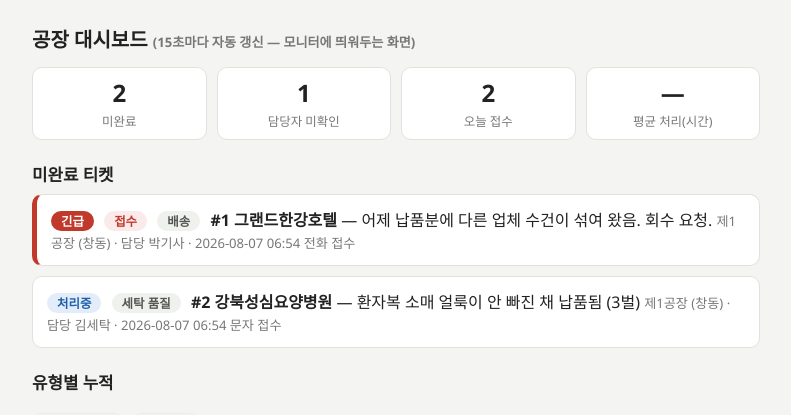
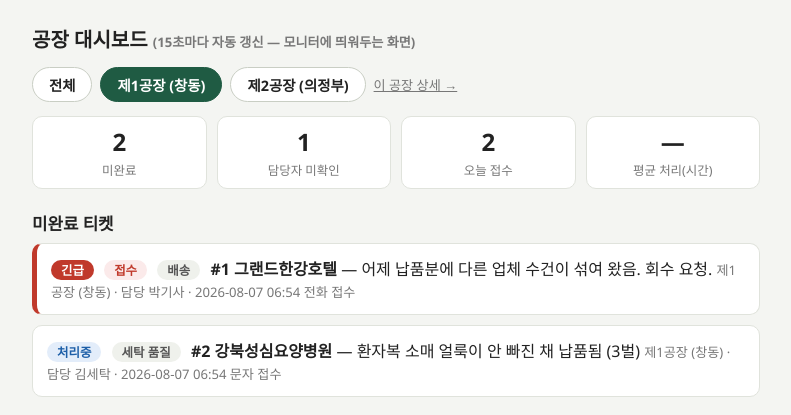
Before and after one commit to IngakHwang/laundry-claim, a FastAPI app: page /?factory=1 in a window 1280 px wide. Shown: the part 44-459 px from the top of the page, without its empty margins (244-1035 px from the left). Run offline with FastAPI, Linux system fonts and the light colour scheme; data comes from the database, SQL or seed files in the repository.

Commit message:
공장 탭·공장 상세 + 품목 모델(items/client_items) + 인력 정보 확장, 1공장 기사 4명
거래처마다 취급 품목이 다름(모텔=가운·발수건 없음). 인력에 담당 업무·연락처(가짜)·입사일. 사고: dict 키 items가 내장 기능과 충돌해 500 - goods로 개명.

Co-Authored-By: Claude Fable 5 <noreply@anthropic.com>

Claude-Session: https://claude.ai/code/session_01HEeBvtzrorzwoFXPg8mY1s

```diff
--- a/app.py
+++ b/app.py
@@ -111,7 +111,20 @@ def init_db() -> None:
         id         INTEGER PRIMARY KEY,
         factory_id INTEGER REFERENCES factories(id),
         name       TEXT NOT NULL,
-        role       TEXT NOT NULL CHECK (role IN ('manager','factory','driver'))
+        role       TEXT NOT NULL CHECK (role IN ('manager','factory','driver')),
+        duty       TEXT DEFAULT '',           -- 담당 업무: 인력=공정(세탁·다림…), 기사=노선(1호차 창동 방면)
+        phone      TEXT DEFAULT '',           -- 연락처 (전부 가짜 — v2 문자 발송이 갈 자리)
+        hired_at   TEXT DEFAULT ''            -- 입사 연월
+    );
+    CREATE TABLE IF NOT EXISTS items (        -- 품목 사전 (시트·베개피·수건…)
+        id   INTEGER PRIMARY KEY,
+        name TEXT NOT NULL
+    );
+    CREATE TABLE IF NOT EXISTS client_items ( -- 거래처별 취급 품목 — 호텔마다 구성이 다르다
+        client_id INTEGER NOT NULL REFERENCES clients(id),   -- (모텔엔 가운·발수건이 없는 식)
+        item_id   INTEGER NOT NULL REFERENCES items(id),
+        daily_qty INTEGER DEFAULT 0,          -- 하루 수량 추정(장)
+        PRIMARY KEY (client_id, item_id)
     );
     CREATE TABLE IF NOT EXISTS complaints (   -- 컴플레인 티켓 (이 시스템의 중심 개체)
         id          INTEGER PRIMARY KEY,
@@ -169,14 +182,62 @@ def init_db() -> None:
             (2, "의정부 그랜드컨벤션",   "웨딩홀·연회",    0, 600, "행사 일정 따라 물량 변동 큼 — 주말 집중"),
             (2, "포천 힐스파리조트",     "온천리조트",   120, 340, "주말 물량 2배"),
         ])
-        # 인력: 제1공장 공장장1+16, 제2공장 공장장1+4, 기사 3 (1공장 2·2공장 1)
-        rows = [(1, "강만석", "manager"), (2, "윤정례", "manager")]
-        rows += [(1, n, "factory") for n in [
-            "김세탁", "이다림", "박정리", "최민수", "정호영", "한가람", "오세훈", "서지우",
-            "남기웅", "문채원", "임태호", "조성민", "배수지", "신동엽", "권나라", "황보라"]]
-        rows += [(2, n, "factory") for n in ["장미란", "전상국", "고아라", "유병재"]]
-        rows += [(1, "박기사", "driver"), (1, "최배송", "driver"), (2, "나운전", "driver")]
-        con.executemany("INSERT INTO staff (factory_id, name, role) VALUES (?,?,?)", rows)
+        # 인력: 제1공장 공장장1+16+기사4, 제2공장 공장장1+4+기사1
+        # 공정은 세탁공장 실제 흐름(세탁→건조→다림→포장→검수)에서, 입사일은 돌려가며 배정
+        duties = ["세탁", "건조", "다림(롤러)", "포장", "검수"]
+        hires = ["2019-03", "2020-11", "2021-06", "2022-02", "2022-09", "2023-04", "2024-01", "2025-05"]
+        rows = [
+            (1, "강만석", "manager", "제1공장 총괄 (생산·품질 책임)", "2018-05"),
+            (2, "윤정례", "manager", "제2공장 총괄", "2021-01"),
+        ]
+        f1_workers = ["김세탁", "이다림", "박정리", "최민수", "정호영", "한가람", "오세훈", "서지우",
+                      "남기웅", "문채원", "임태호", "조성민", "배수지", "신동엽", "권나라", "황보라"]
+        rows += [(1, n, "factory", duties[i % 5] + " 담당", hires[i % 8]) for i, n in enumerate(f1_workers)]
+        rows += [(2, n, "factory", duties[i % 5] + " 담당", hires[(i + 3) % 8])
+                 for i, n in enumerate(["장미란", "전상국", "고아라", "유병재"])]
+        rows += [
+            (1, "박기사", "driver", "1호차 — 창동·도봉 방면", "2020-04"),
+            (1, "최배송", "driver", "2호차 — 수유·미아 방면", "2022-08"),
+            (1, "정노선", "driver", "3호차 — 의정부 방면", "2023-10"),
+            (1, "한기동", "driver", "4호차 — 대형 호텔 전담", "2024-06"),
+            (2, "나운전", "driver", "의정부·포천 방면", "2022-03"),
+        ]
+        for i, (fid, name, role, duty, hired) in enumerate(rows):
+            con.execute("INSERT INTO staff (factory_id, name, role, duty, phone, hired_at) VALUES (?,?,?,?,?,?)",
+                        (fid, name, role, duty, f"010-20{i:02d}-{3000 + i * 7:04d}", hired))  # 번호는 전부 가짜
+
+        # ── 품목 사전 + 거래처별 취급 품목 ──────────────────────
+        item_names = ["시트", "이불커버", "베개피", "수건(대)", "수건(중)", "발수건",
+                      "가운", "침대패드", "환자복", "담요", "테이블보", "냅킨"]
+        con.executemany("INSERT INTO items (name) VALUES (?)", [(n,) for n in item_names])
+        item_id = {n: i + 1 for i, n in enumerate(item_names)}
+
+        # 객실 하나(투숙 기준)가 하루에 내놓는 표준 세트 — 여기에 호텔별 차이를 얹는다
+        HOTEL_SET = {"시트": 2, "이불커버": 1, "베개피": 2, "수건(대)": 2, "수건(중)": 2,
+                     "발수건": 1, "침대패드": 0.2}
+        profiles = {
+            "그랜드한강호텔":        dict(HOTEL_SET, **{"가운": 2}),   # 관광호텔 — 가운까지 풀 세트
+            "수유 리버사이드호텔":   dict(HOTEL_SET, **{"가운": 2}),
+            "의정부 엠스테이션호텔": dict(HOTEL_SET),                  # 비즈니스 — 가운 없음
+            "창동 호텔더블유":       dict(HOTEL_SET),
+            "스테이노원":            {k: v for k, v in HOTEL_SET.items() if k != "발수건"},  # 발수건도 없음
+            "도봉 베뉴모텔":         {"시트": 2, "이불커버": 1, "베개피": 2, "수건(대)": 2, "수건(중)": 2},
+            "미아 클라우드모텔":     {"시트": 2, "이불커버": 1, "베개피": 2, "수건(대)": 2, "수건(중)": 2},
+            "포천 힐스파리조트":     dict(HOTEL_SET, **{"가운": 2}),
+        }
+        for cname, prof in profiles.items():
+            crow = con.execute("SELECT id, rooms FROM clients WHERE name=?", (cname,)).fetchone()
+            occupied = int(crow["rooms"] * 0.7)          # 가동률 70% 가정
+            for iname, per_room in prof.items():
+                con.execute("INSERT INTO client_items VALUES (?,?,?)",
+                            (crow["id"], item_id[iname], int(occupied * per_room)))
+        # 표준 세트가 안 맞는 두 곳은 손으로 (요양병원 = 환자복 중심, 웨딩홀 = 테이블 리넨 중심)
+        py_id = con.execute("SELECT id FROM clients WHERE name='강북성심요양병원'").fetchone()["id"]
+        for iname, qty in {"환자복": 210, "시트": 100, "베개피": 100, "담요": 30, "수건(중)": 150}.items():
+            con.execute("INSERT INTO client_items VALUES (?,?,?)", (py_id, item_id[iname], qty))
+        wd_id = con.execute("SELECT id FROM clients WHERE name='의정부 그랜드컨벤션'").fetchone()["id"]
+        for iname, qty in {"테이블보": 120, "냅킨": 700, "수건(중)": 60}.items():
+            con.execute("INSERT INTO client_items VALUES (?,?,?)", (wd_id, item_id[iname], qty))
 
         def sid(name):
             """이름으로 담당자 id 찾기 (예시 티켓 배정용)."""
@@ -219,31 +280,66 @@ LEFT JOIN staff s ON s.id = c.assignee_id
 
 
 @app.get("/")
-def dashboard(request: Request):
-    """공장 대시보드 — 모니터에 띄워두는 화면. 미처리(urgent 먼저, 오래된 것 먼저)가 위."""
+def dashboard(request: Request, factory: int | None = None):
+    """공장 대시보드 — 모니터에 띄워두는 화면. 미처리(urgent 먼저, 오래된 것 먼저)가 위.
+    factory 값이 있으면 그 공장 것만 보여준다 (각 공장 모니터는 자기 공장만 보면 되므로)."""
     con = db()
-    open_tickets = con.execute(TICKET_SELECT + """
-        WHERE c.status != 'done'
-        ORDER BY (c.severity = 'urgent') DESC, c.created_at ASC""").fetchall()
-    done_recent = con.execute(TICKET_SELECT + """
-        WHERE c.status = 'done' ORDER BY c.done_at DESC LIMIT 5""").fetchall()
-    # 지표: 전화·문자가 절대 못 주는 숫자들
+    fwhere = " AND cl.factory_id = ?" if factory else ""   # 공장 필터 조각
+    fargs: tuple = (factory,) if factory else ()
+    open_tickets = con.execute(TICKET_SELECT + " WHERE c.status != 'done'" + fwhere + """
+        ORDER BY (c.severity = 'urgent') DESC, c.created_at ASC""", fargs).fetchall()
+    done_recent = con.execute(TICKET_SELECT + " WHERE c.status = 'done'" + fwhere + """
+        ORDER BY c.done_at DESC LIMIT 5""", fargs).fetchall()
+    # 지표: 전화·문자가 절대 못 주는 숫자들 (공장 필터가 걸리면 그 공장 것만 센다)
+    scoped = "FROM complaints c JOIN clients cl ON cl.id = c.client_id WHERE 1=1" + fwhere
     stats = {
         "open": len(open_tickets),
         "unacked": sum(1 for t in open_tickets if t["status"] == "new"),
-        "today": con.execute("SELECT COUNT(*) FROM complaints WHERE created_at LIKE ?",
-                             (now()[:10] + "%",)).fetchone()[0],
+        "today": con.execute(f"SELECT COUNT(*) {scoped} AND c.created_at LIKE ?",
+                             fargs + (now()[:10] + "%",)).fetchone()[0],
         # 평균 처리 시간(시간 단위): 완료 티켓의 (완료시각-접수시각) 평균
-        "avg_hours": con.execute("""SELECT ROUND(AVG((julianday(done_at)-julianday(created_at))*24),1)
-                                    FROM complaints WHERE status='done'""").fetchone()[0],
+        "avg_hours": con.execute(f"""SELECT ROUND(AVG((julianday(c.done_at)-julianday(c.created_at))*24),1)
+                                     {scoped} AND c.status='done'""", fargs).fetchone()[0],
     }
-    by_type = con.execute("""SELECT type, COUNT(*) n FROM complaints
-                             GROUP BY type ORDER BY n DESC""").fetchall()
+    by_type = con.execute(f"SELECT c.type, COUNT(*) n {scoped} GROUP BY c.type ORDER BY n DESC",
+                          fargs).fetchall()
+    factories = con.execute("SELECT * FROM factories ORDER BY id").fetchall()
     con.close()
     return templates.TemplateResponse(request, "dashboard.html", {
         "open_tickets": open_tickets, "done_recent": done_recent,
         "stats": stats, "by_type": by_type,
+        "factories": factories, "cur_factory": factory,
         "TYPE_LABEL": TYPE_LABEL, "STATUS_LABEL": STATUS_LABEL,
+    })
+
+
+@app.get("/f/{factory_id}")
+def factory_detail(request: Request, factory_id: int):
+    """공장 상세 — 이 공장의 거래처(취급 품목·특이사항), 현재 이슈, 인력 명단을 한 화면에."""
+    con = db()
+    factory = con.execute("SELECT * FROM factories WHERE id=?", (factory_id,)).fetchone()
+    # 거래처 + 각자의 취급 품목 (많은 순으로)
+    client_rows = []
+    for c in con.execute("SELECT * FROM clients WHERE factory_id=? ORDER BY daily_kg DESC",
+                         (factory_id,)).fetchall():
+        its = con.execute("""SELECT i.name, ci.daily_qty FROM client_items ci
+            JOIN items i ON i.id = ci.item_id
+            WHERE ci.client_id=? ORDER BY ci.daily_qty DESC""", (c["id"],)).fetchall()
+        client_rows.append({"c": c, "goods": its})   # 이름이 items면 딕셔너리 내장 기능과 겹쳐 사고남
+    total_kg = sum(r["c"]["daily_kg"] for r in client_rows)
+    # 현재 이슈 = 이 공장 거래처의 미완료 티켓
+    open_tickets = con.execute(TICKET_SELECT + """
+        WHERE c.status != 'done' AND cl.factory_id = ?
+        ORDER BY (c.severity='urgent') DESC, c.created_at ASC""", (factory_id,)).fetchall()
+    # 인력 명단 (공장장 → 기사 → 인력 순)
+    staff = con.execute("""SELECT * FROM staff WHERE factory_id=?
+        ORDER BY CASE role WHEN 'manager' THEN 0 WHEN 'driver' THEN 1 ELSE 2 END, name""",
+        (factory_id,)).fetchall()
+    con.close()
+    return templates.TemplateResponse(request, "factory.html", {
+        "f": factory, "client_rows": client_rows, "total_kg": total_kg,
+        "open_tickets": open_tickets, "staff": staff,
+        "TYPE_LABEL": TYPE_LABEL, "STATUS_LABEL": STATUS_LABEL, "ROLE_LABEL": ROLE_LABEL,
     })
 
 
--- a/templates/base.html
+++ b/templates/base.html
@@ -27,6 +27,10 @@ a.card:hover{border-color:#1F5B43;}
 .b-type{background:#EFF1EC; color:#555;}
 .b-urgent{background:#C0392B; color:#fff;}
 .meta{color:#777; font-size:.82rem;}
+.tabs{display:flex; gap:8px; align-items:center; margin-bottom:14px; flex-wrap:wrap;}
+.tab{padding:6px 16px; border-radius:999px; border:1px solid #C9CEC4; text-decoration:none; color:#222; font-size:.9rem; font-weight:600; background:#fff;}
+.tab.active{background:#1F5B43; color:#fff; border-color:#1F5B43;}
+h2 a{color:inherit;}
 .stats{display:flex; gap:10px; flex-wrap:wrap; margin-bottom:14px;}
 .stat{background:#fff; border:1px solid #E0E3DC; border-radius:10px; padding:8px 14px; text-align:center; flex:1; min-width:100px;}
 .stat b{display:block; font-size:1.5rem;}
--- a/templates/clients.html
+++ b/templates/clients.html
@@ -5,7 +5,7 @@
 <p class="meta">하루 물량 추정 = 객실수 × 가동률 70% × 객실당 리넨 약 4kg (요양병원 = 침상×3kg, 웨딩홀 = 행사 기준). 업체명은 시연용 가상.</p>
 
 {% for f in factories %}
-<h2>{{ f.name }} <span class="meta">— {{ f.note }}</span></h2>
+<h2><a href="/f/{{ f.id }}">{{ f.name }} →</a> <span class="meta">— {{ f.note }}</span></h2>
 <p class="meta">하루 물량 합계 약 <b>{{ "{:,}".format(totals[f.id]) }}kg</b></p>
 {% for c in clients if c.factory_id == f.id %}
 <div class="card">
--- a/templates/dashboard.html
+++ b/templates/dashboard.html
@@ -3,6 +3,14 @@
 {% block head %}<meta http-equiv="refresh" content="15">{% endblock %}
 {% block body %}
 <h1>공장 대시보드 <span class="meta">(15초마다 자동 갱신 — 모니터에 띄워두는 화면)</span></h1>
+
+<div class="tabs">
+  <a class="tab {{ 'active' if not cur_factory }}" href="/">전체</a>
+  {% for f in factories %}
+  <a class="tab {{ 'active' if cur_factory == f.id }}" href="/?factory={{ f.id }}">{{ f.name }}</a>
+  {% endfor %}
+  {% if cur_factory %}<a class="meta" href="/f/{{ cur_factory }}">이 공장 상세 →</a>{% endif %}
+</div>
 
 <div class="stats">
   <div class="stat"><b>{{ stats.open }}</b><span>미완료</span></div>
```
Also changed, not shown: templates/factory.html (added, +40 -0 lines), worklog/2026-08-07.md (+2 -0 lines).
